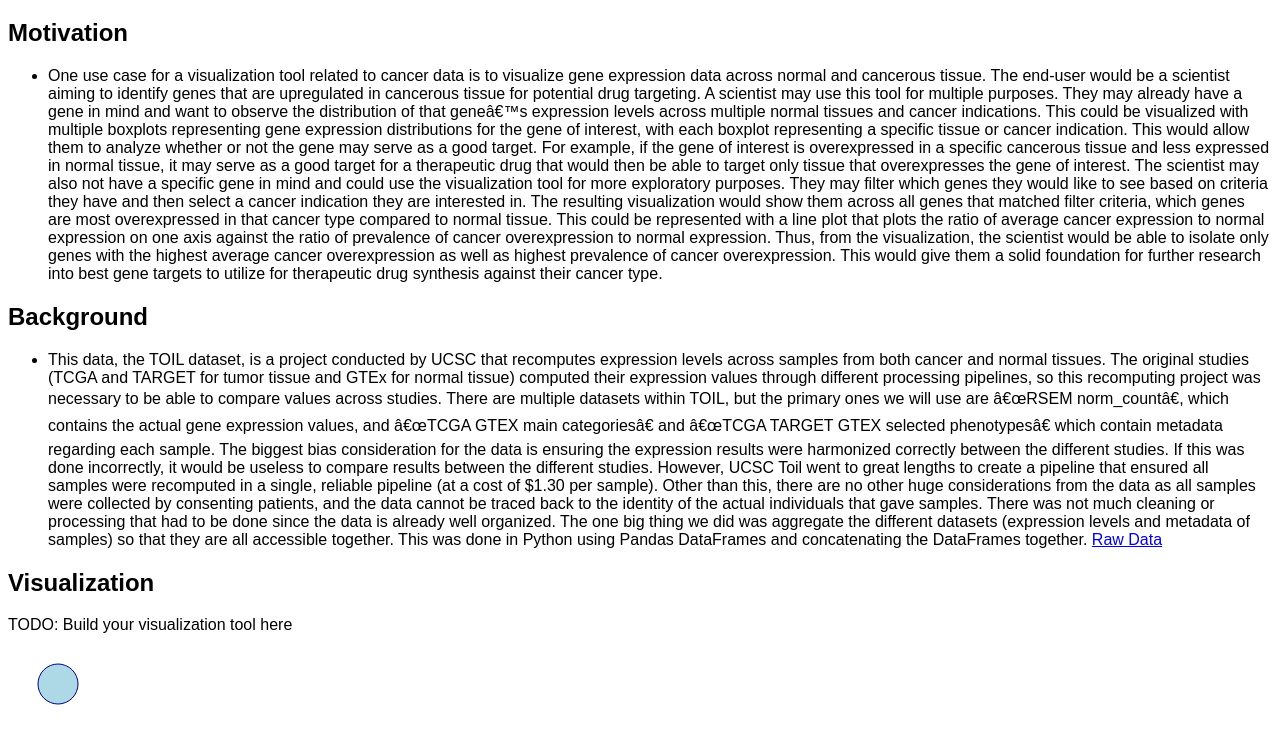
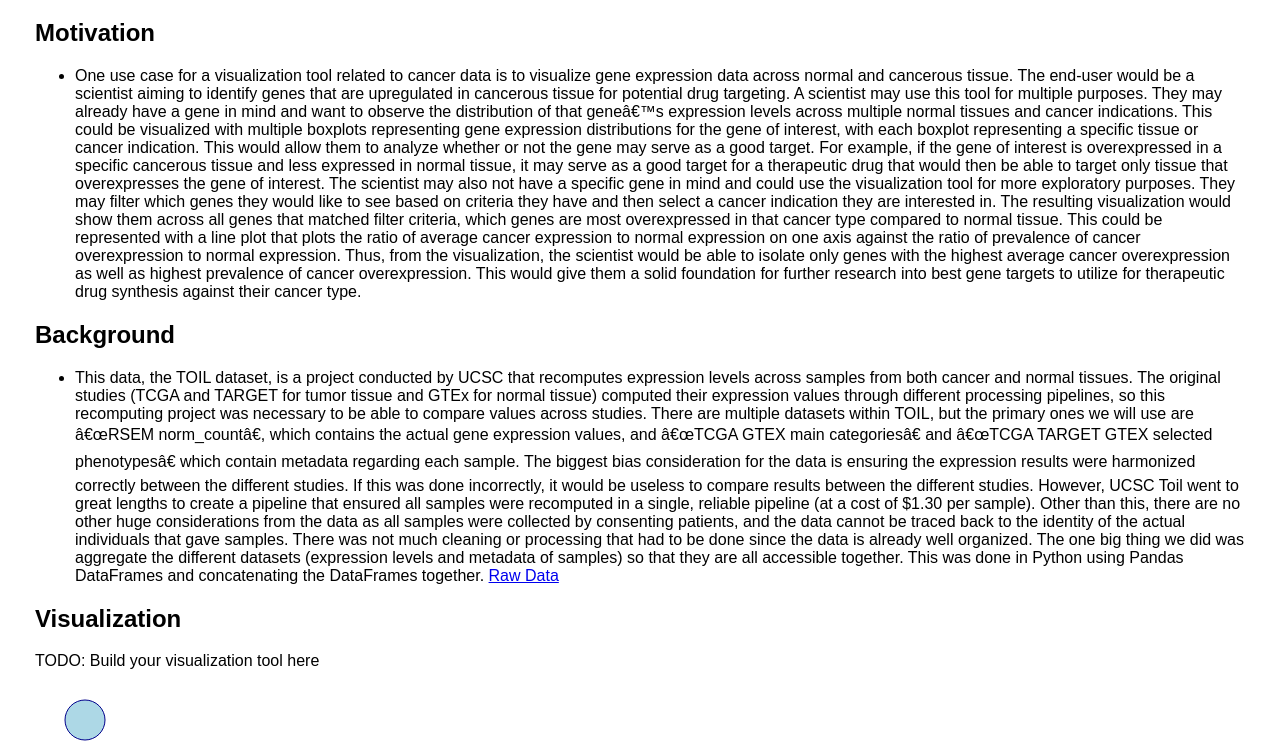
Before and after one commit to DS4200-S23-Class/project-matt-joseph-eunseo, a plain HTML site: page index.html in a window 1280 px wide. Shown: the part 61-804 px from the top of the page. Drawn offline with Linux system fonts and the light colour scheme; no server answers.

Commit message:
Update style.css

```diff
--- a/style.css
+++ b/style.css
@@ -1,5 +1,7 @@
 body {
     font-family: Arial;
+    margin-left : 35px;
+    margin-right : 35px;
 }
 
 h1 {
```
